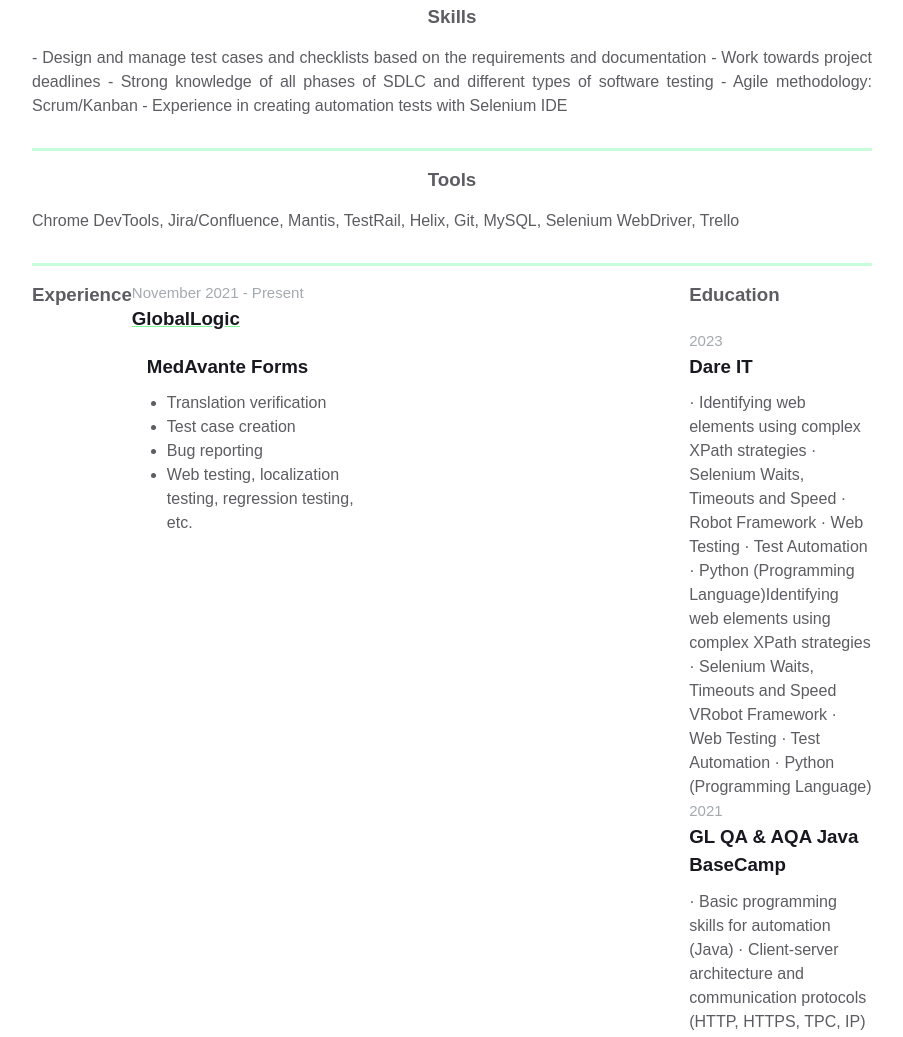
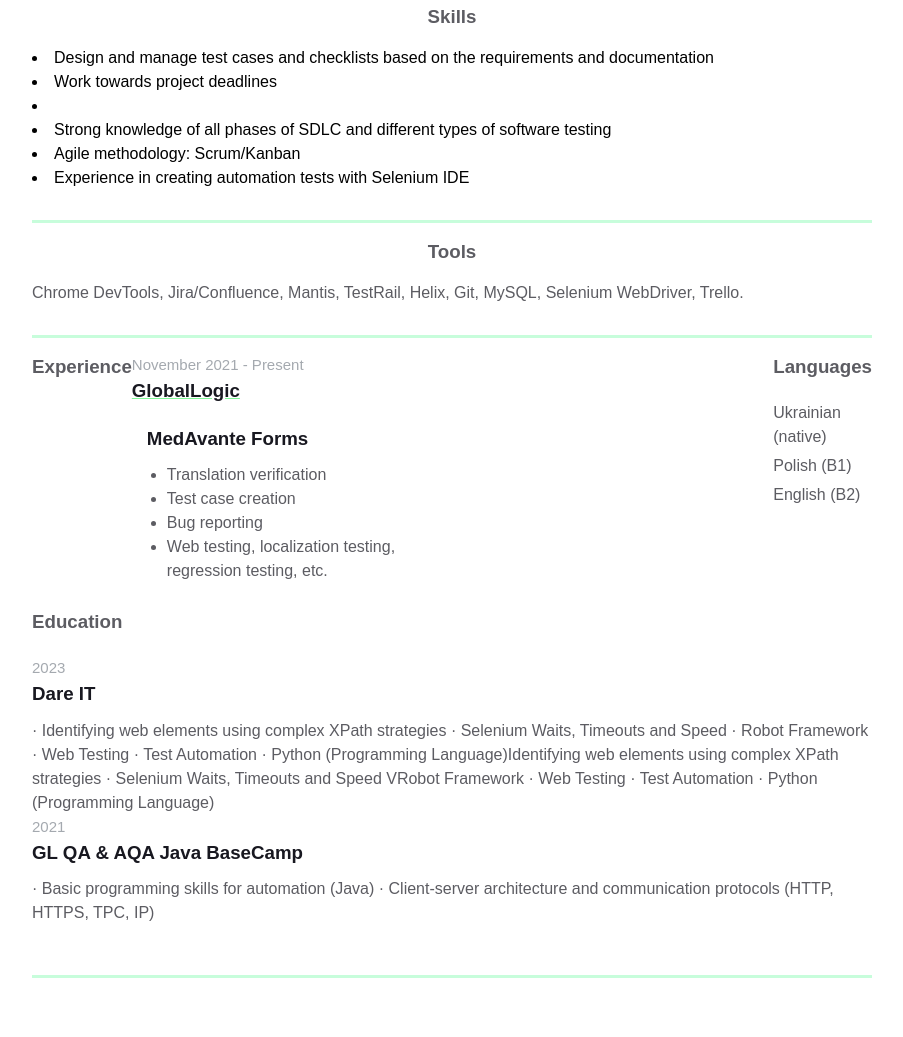
Before and after one commit to KrychkovskaVira/homepage, a plain HTML site: page index.html in a window 1280 px wide. Shown: the part 524-1561 px from the top of the page, without its empty margins (188-1091 px from the left). After the commit the page ends 1517 px from the top, so only its background shows below. Drawn offline with Linux system fonts and the light colour scheme.

Commit message:
Trying to move languages column

```diff
--- a/index.html
+++ b/index.html
@@ -72,11 +72,11 @@
       <div class="resume__block">
         <div class="skills">
           <h3 class="skills__header">Skills</h3>
-          <p class="skills__text">- Design and manage test cases and checklists based on the requirements and documentation
-            - Work towards project deadlines
-            - Strong knowledge of all phases of SDLC and different types of software testing
-            - Agile methodology: Scrum/Kanban
-            - Experience in creating automation tests with Selenium IDE </p>
+          <p class="skills__text"><li>Design and manage test cases and checklists based on the requirements and documentation</li>
+            <li>Work towards project deadlines<li>
+            <li>Strong knowledge of all phases of SDLC and different types of software testing</li>
+            <li>Agile methodology: Scrum/Kanban</li>
+            <li>Experience in creating automation tests with Selenium IDE</li> </p>
         </div>
       </div>
     </div>
@@ -85,7 +85,7 @@
       <div class="resume__block">
         <div class="skills">
           <h3 class="skills__header">Tools</h3>
-          <p class="skills__text">Chrome DevTools, Jira/Confluence, Mantis, TestRail, Helix, Git, MySQL, Selenium WebDriver, Trello </p>
+          <p class="skills__text">Chrome DevTools, Jira/Confluence, Mantis, TestRail, Helix, Git, MySQL, Selenium WebDriver, Trello. </p>
         </div>
       </div>
     </div>
@@ -114,7 +114,21 @@
           </div>
           <div class="experiences"></div>
 
-          <div class="additional-info fv">
+          <div class="additional-info__languages">
+            <h3 class="additional-info__languages-header">Languages</h3>
+            <p class="additional-info__languages-item">
+              Ukrainian (native)
+            </p>
+            <p class="additional-info__languages-item">
+              Polish (B1)
+            </p>
+            <p class="additional-info__languages-item">
+              English (B2)
+            </p>
+          </div>
+        </div>
+
+          <div class="additional-info">
             <div class="additional-info__education">
               <h3 class="additional-info__education-header">Education</h3>
               <div class="additional-info__education-university">
@@ -136,19 +150,6 @@
               </div>
             </div>
 
-            <div class="additional-info__languages">
-              <h3 class="additional-info__languages-header">Languages</h3>
-              <p class="additional-info__languages-item">
-                Ukrainian (native)
-              </p>
-              <p class="additional-info__languages-item">
-                Polish (B1)
-              </p>
-              <p class="additional-info__languages-item">
-                English (B2)
-              </p>
-            </div>
-          </div>
 
         </div>
       </div>
--- a/styles.css
+++ b/styles.css
@@ -247,14 +247,17 @@
 
 .additional-info__languages {
     margin-bottom: 20px;
+    align-self: flex-start;
 }
 
 .additional-info__languages-header {
     color: var(--secondary-text-color);
     text-align: left;
     margin-bottom: 20px;
+    list-style-type: disc;
 }
 
 .additional-info__languages-item {
     color: var(--secondary-text-color);
+    margin-bottom: 5px;
 }
```
